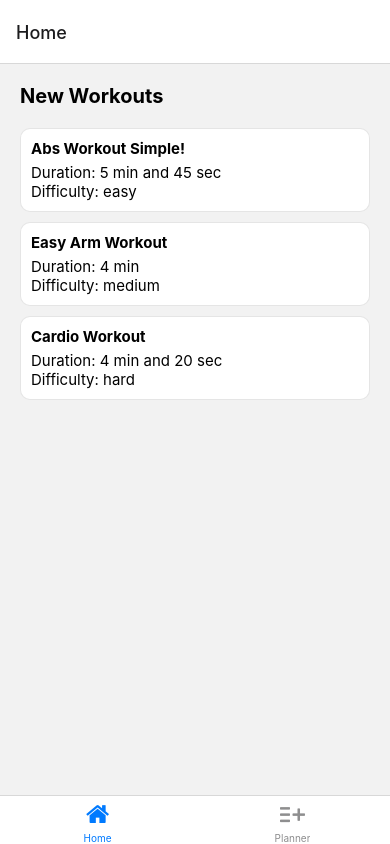
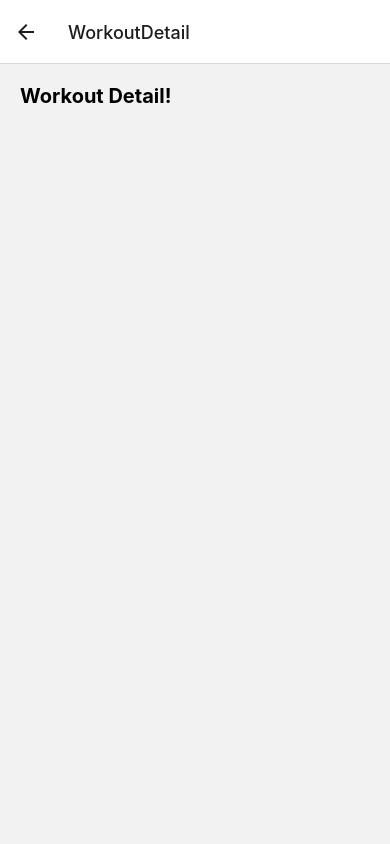
Before and after one commit to Jerga99/workout-app, a React Native app: screen /WorkoutDetail in a window 390 px wide. Built offline with nearby package versions, Linux system fonts and the light colour scheme.

Commit message:
Workout detail screen

```diff
--- a/navigation/index.tsx
+++ b/navigation/index.tsx
@@ -7,6 +7,7 @@
 
 import HomeScreen from "../screens/HomeScreen";
 import PlannerScreen from "../screens/PlannerScreen";
+import WorkoutDetailScreen from '../screens/WorkoutDetailScreen';
 
 export default function Navigation() {
   return (
@@ -24,6 +25,10 @@
         name="Root"
         component={BottomTabNavigator}
         options={{ headerShown: false}}
+      />
+      <Stack.Screen
+        name="WorkoutDetail"
+        component={WorkoutDetailScreen}
       />
     </Stack.Navigator>
   )
--- a/screens/HomeScreen.tsx
+++ b/screens/HomeScreen.tsx
@@ -15,7 +15,7 @@
         renderItem={({item}) => {
           return (
             <Pressable
-              onPress={() => alert(`I am pressed - ${item.name}`)}
+              onPress={() => navigation.navigate("WorkoutDetail")}
             >
               <WorkoutItem
                 item={item}
--- /dev/null
+++ b/screens/WorkoutDetailScreen.tsx
@@ -0,0 +1,24 @@
+
+import { View, Text, StyleSheet } from "react-native";
+import { NativeStackHeaderProps } from "@react-navigation/native-stack";
+
+export default function WorkoutDetailScreen({navigation}: NativeStackHeaderProps) {
+
+  return (
+    <View style={styles.container}>
+      <Text style={styles.header}>Workout Detail!</Text>
+    </View>
+  )
+}
+
+const styles = StyleSheet.create({
+  container: {
+    padding: 20,
+    flex: 1,
+  },
+  header: {
+    fontSize: 20,
+    marginBottom: 20,
+    fontWeight: "bold"
+  }
+})
```
